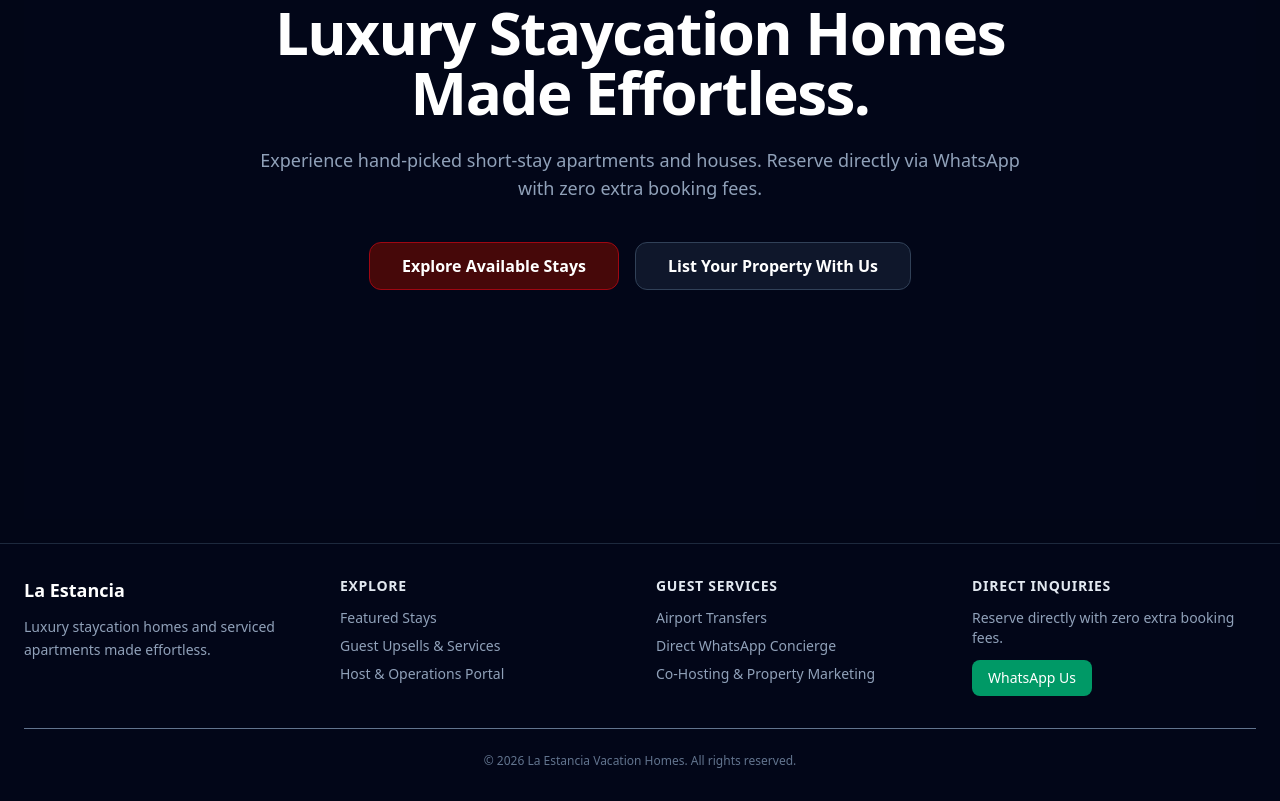
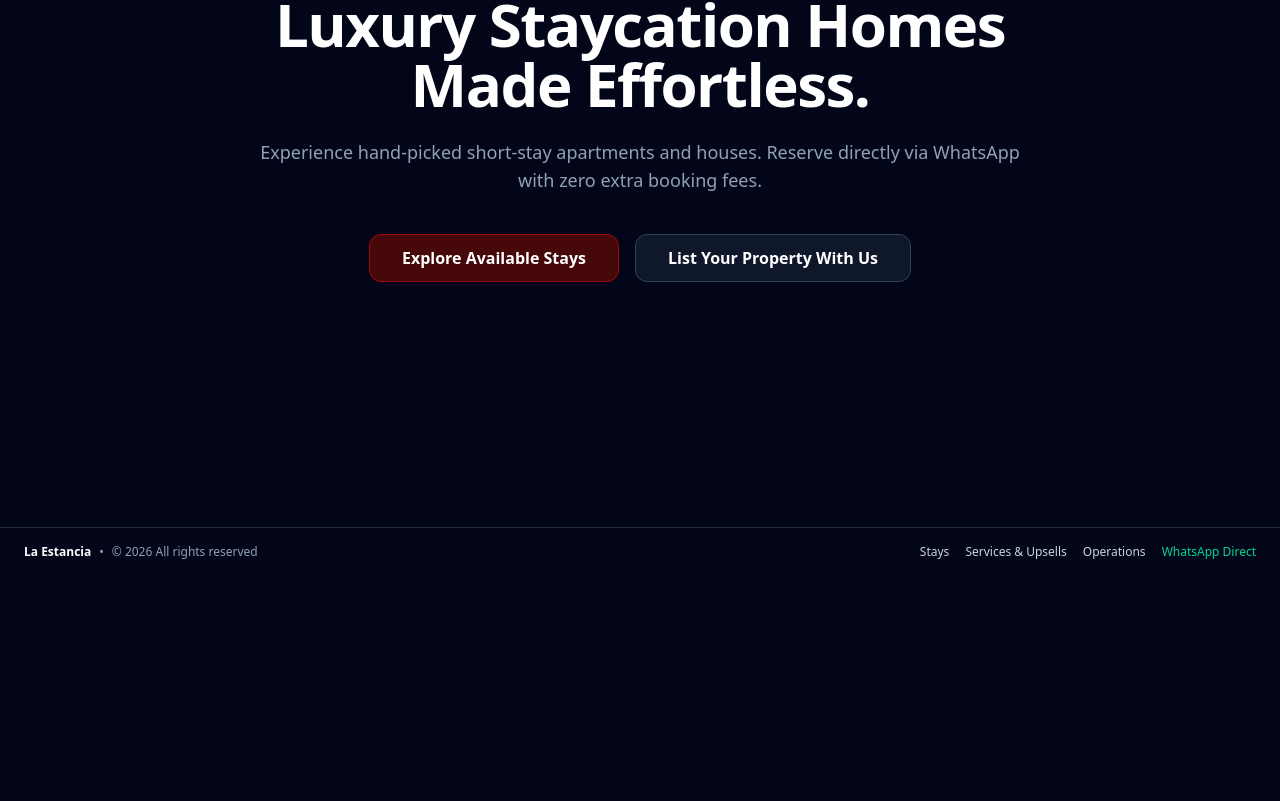
Before and after one commit to joshaston057-dev/vacation-pms, a Next.js app: page / in a window 1280 px wide. Shown: the part 358-1159 px from the top of the page. After the commit the page ends 934 px from the top, so only its background shows below. Built offline with nearby package versions, Linux system fonts and the light colour scheme.

Commit message:
Streamline footer to single compact bar

```diff
--- a/app/components/Footer.tsx
+++ b/app/components/Footer.tsx
@@ -4,75 +4,35 @@
 
 export default function Footer() {
   return (
-    <footer className="w-full border-t border-slate-800 bg-slate-950 py-8 text-slate-400">
-      <div className="mx-auto max-w-7xl px-4 sm:px-6">
-        <div className="grid grid-cols-1 gap-8 md:grid-cols-4">
-          {/* Brand Column */}
-          <div className="space-y-3">
-            <h3 className="text-lg font-bold text-white">La Estancia</h3>
-            <p className="text-sm text-slate-400 leading-relaxed">
-              Luxury staycation homes and serviced apartments made effortless.
-            </p>
+    <footer className="w-full border-t border-slate-800 bg-slate-950 py-4 text-xs text-slate-400">
+      <div className="mx-auto flex max-w-7xl flex-col items-center justify-between gap-3 px-4 sm:flex-row sm:px-6">
+        {/* Brand & Rights */}
+        <div className="flex items-center space-x-2 text-center sm:text-left">
+          <span className="font-semibold text-white">La Estancia</span>
+          <span>•</span>
+          <span>© {new Date().getFullYear()} All rights reserved</span>
         </div>
 
-          {/* Quick Links */}
-          <div>
-            <h4 className="text-sm font-semibold uppercase tracking-wider text-slate-200 mb-3">
-              Explore
-            </h4>
-            <ul className="space-y-2 text-sm">
-              <li>
+        {/* Quick Compact Links */}
+        <nav className="flex flex-wrap justify-center gap-4 text-slate-300">
           <Link href="/properties" className="hover:text-white transition-colors">
-                  Featured Stays
+            Stays
           </Link>
-              </li>
-              <li>
           <Link href="/services" className="hover:text-white transition-colors">
-                  Guest Upsells & Services
+            Services & Upsells
           </Link>
-              </li>
-              <li>
           <Link href="/operations" className="hover:text-white transition-colors">
-                  Host & Operations Portal
+            Operations
           </Link>
-              </li>
-            </ul>
-          </div>
-
-          {/* Guest Services & Upsells */}
-          <div>
-            <h4 className="text-sm font-semibold uppercase tracking-wider text-slate-200 mb-3">
-              Guest Services
-            </h4>
-            <ul className="space-y-2 text-sm">
-              <li className="text-slate-400">Airport Transfers</li>
-              <li className="text-slate-400">Direct WhatsApp Concierge</li>
-              <li className="text-slate-400">Co-Hosting & Property Marketing</li>
-            </ul>
-          </div>
-
-          {/* Contact & Direct Booking */}
-          <div>
-            <h4 className="text-sm font-semibold uppercase tracking-wider text-slate-200 mb-3">
-              Direct Inquiries
-            </h4>
-            <p className="text-sm text-slate-400 mb-3">
-              Reserve directly with zero extra booking fees.
-            </p>
           <a
             href="https://wa.me/256757386946"
             target="_blank"
             rel="noopener noreferrer"
-              className="inline-flex items-center space-x-2 rounded-lg bg-emerald-600 px-4 py-2 text-sm font-medium text-white transition hover:bg-emerald-500"
+            className="text-emerald-400 font-medium hover:text-emerald-300 transition-colors"
           >
-              <span>WhatsApp Us</span>
+            WhatsApp Direct
           </a>
-          </div>
-        </div>
-
-        <div className="mt-8 border-t border-slate-850 pt-6 text-center text-xs text-slate-500">
-          © {new Date().getFullYear()} La Estancia Vacation Homes. All rights reserved.
-        </div>
+        </nav>
       </div>
     </footer>
   );
--- a/app/layout.tsx
+++ b/app/layout.tsx
@@ -22,7 +22,7 @@
     <html lang="en">
       <body className="bg-slate-950 text-white min-h-screen flex flex-col antialiased">
         <HeaderNav />
-        <main className="flex-1 w-full max-w-7xl mx-auto px-4 py-6 sm:px-6">
+        <main className="flex-1 w-full max-w-7xl mx-auto px-4 py-4 sm:px-6">
           {children}
         </main>
         <Footer />
```
Lines whose indentation alone changed are shown as unchanged.
